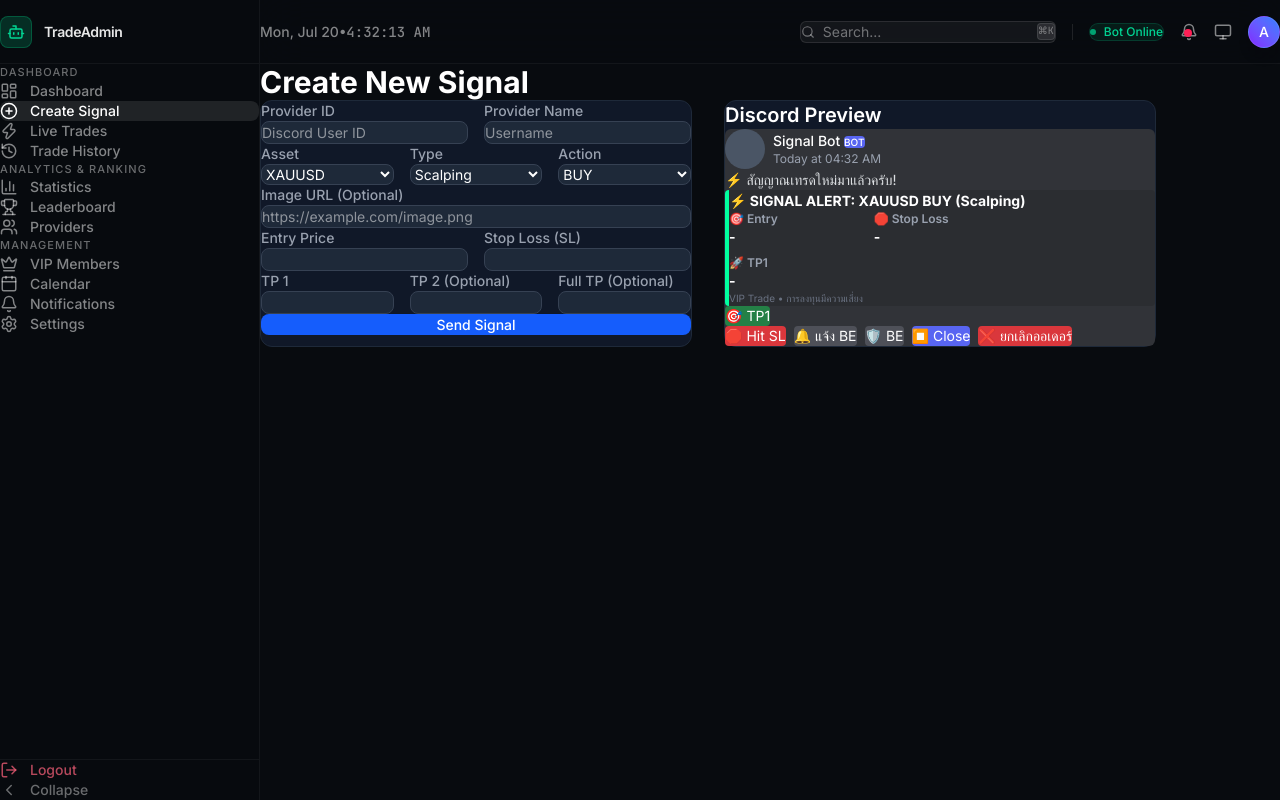
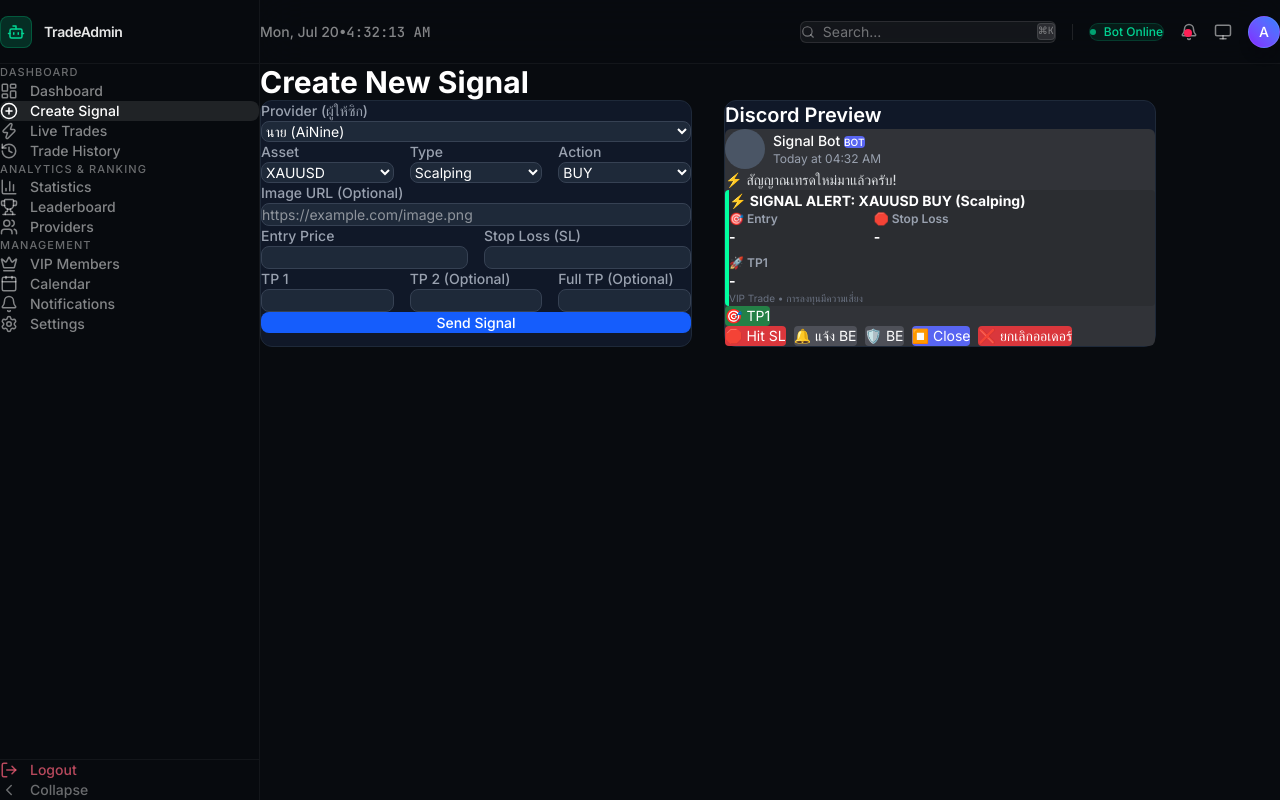
Before and after one commit to Watcharaphong09/my-signal-bot, a Next.js app in the folder web-dashboard/: page /create-signal in a window 1280 px wide. Built offline with nearby package versions, Linux system fonts and the light colour scheme.

Commit message:
feat: replace provider text inputs with dropdown menu

```diff
--- a/web-dashboard/app/(dashboard)/create-signal/page.tsx
+++ b/web-dashboard/app/(dashboard)/create-signal/page.tsx
@@ -6,9 +6,16 @@
 
 export default function CreateSignalPage() {
   const router = useRouter();
+  const PROVIDERS = [
+    { id: "415855508377829378", name: "AiNine", alias: "นาย" },
+    { id: "748555481513197809", name: "MNT", alias: "จ้าว" },
+    { id: "853888916318846986", name: "X²", alias: "โอม" },
+    { id: "897466046523539456", name: "𝔠𝔥𝔞𝔫𝔤𝔱𝔴𝔬𝔟𝔞𝔱𝔥𝔣𝔦𝔳𝔢", alias: "ช้าง" }
+  ];
+
   const [formData, setFormData] = useState({
-    providerId: "",
-    providerName: "",
+    providerId: PROVIDERS[0].id,
+    providerName: PROVIDERS[0].name,
     asset: "XAUUSD",
     signalType: "Scalping",
     action: "BUY",
@@ -25,7 +32,18 @@
   const [loading, setLoading] = useState(false);
 
   const handleChange = (e: React.ChangeEvent<HTMLInputElement | HTMLSelectElement>) => {
-    setFormData({ ...formData, [e.target.name]: e.target.value });
+    if (e.target.name === "provider") {
+      const selectedProvider = PROVIDERS.find(p => p.id === e.target.value);
+      if (selectedProvider) {
+        setFormData({
+          ...formData,
+          providerId: selectedProvider.id,
+          providerName: selectedProvider.name
+        });
+      }
+    } else {
+      setFormData({ ...formData, [e.target.name]: e.target.value });
+    }
   };
 
   const handleSubmit = async (e: React.FormEvent) => {
@@ -74,14 +92,16 @@
         <div className="bg-gray-900 p-6 rounded-xl border border-gray-800">
           <form onSubmit={handleSubmit} className="space-y-4">
 
-            <div className="grid grid-cols-2 gap-4">
+            <div className="grid grid-cols-1 gap-4">
               <div>
-                <label className="block text-sm font-medium text-gray-400 mb-1">Provider ID</label>
-                <input required type="text" name="providerId" value={formData.providerId} onChange={handleChange} className="w-full bg-gray-800 border border-gray-700 rounded-lg p-2 text-white" placeholder="Discord User ID" />
-              </div>
-              <div>
-                <label className="block text-sm font-medium text-gray-400 mb-1">Provider Name</label>
-                <input required type="text" name="providerName" value={formData.providerName} onChange={handleChange} className="w-full bg-gray-800 border border-gray-700 rounded-lg p-2 text-white" placeholder="Username" />
+                <label className="block text-sm font-medium text-gray-400 mb-1">Provider (ผู้ให้ซิก)</label>
+                <select name="provider" value={formData.providerId} onChange={handleChange} className="w-full bg-gray-800 border border-gray-700 rounded-lg p-2 text-white">
+                  {PROVIDERS.map((provider) => (
+                    <option key={provider.id} value={provider.id}>
+                      {provider.alias} ({provider.name})
+                    </option>
+                  ))}
+                </select>
               </div>
             </div>
 
```
